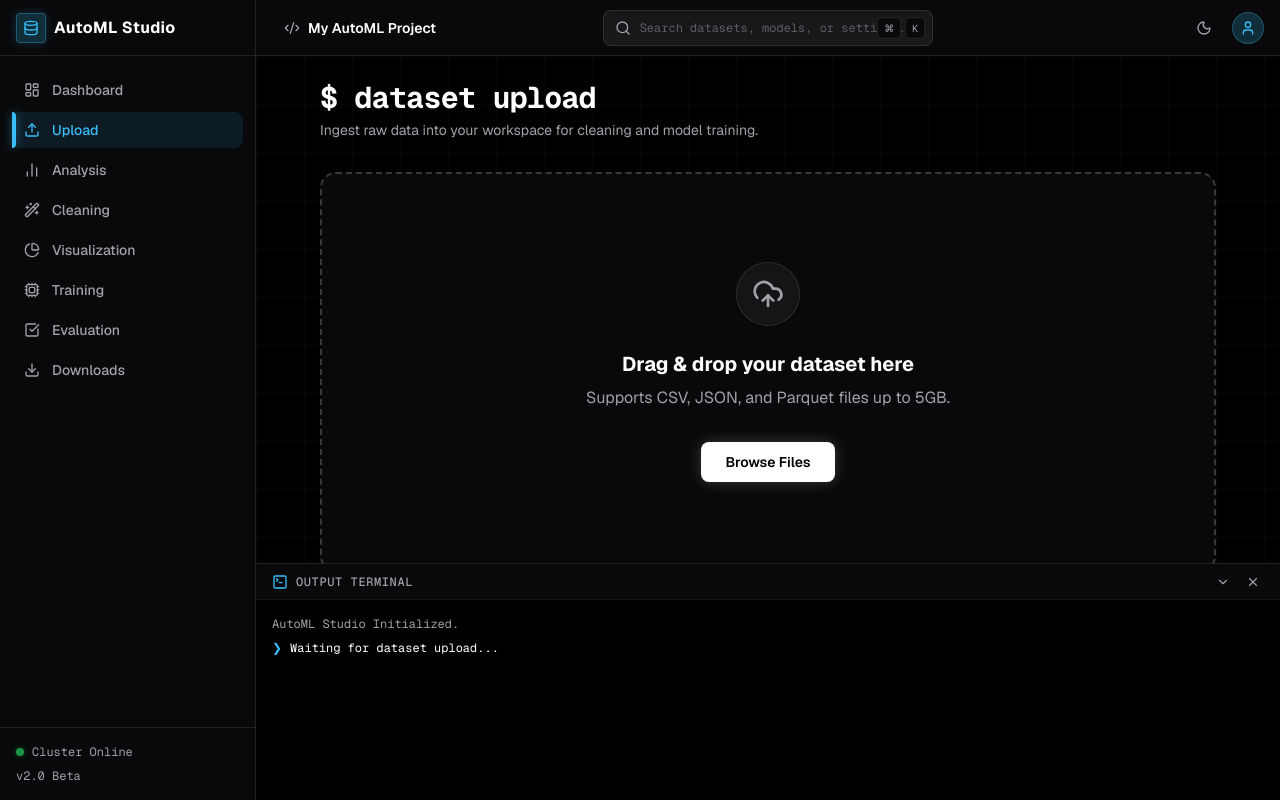
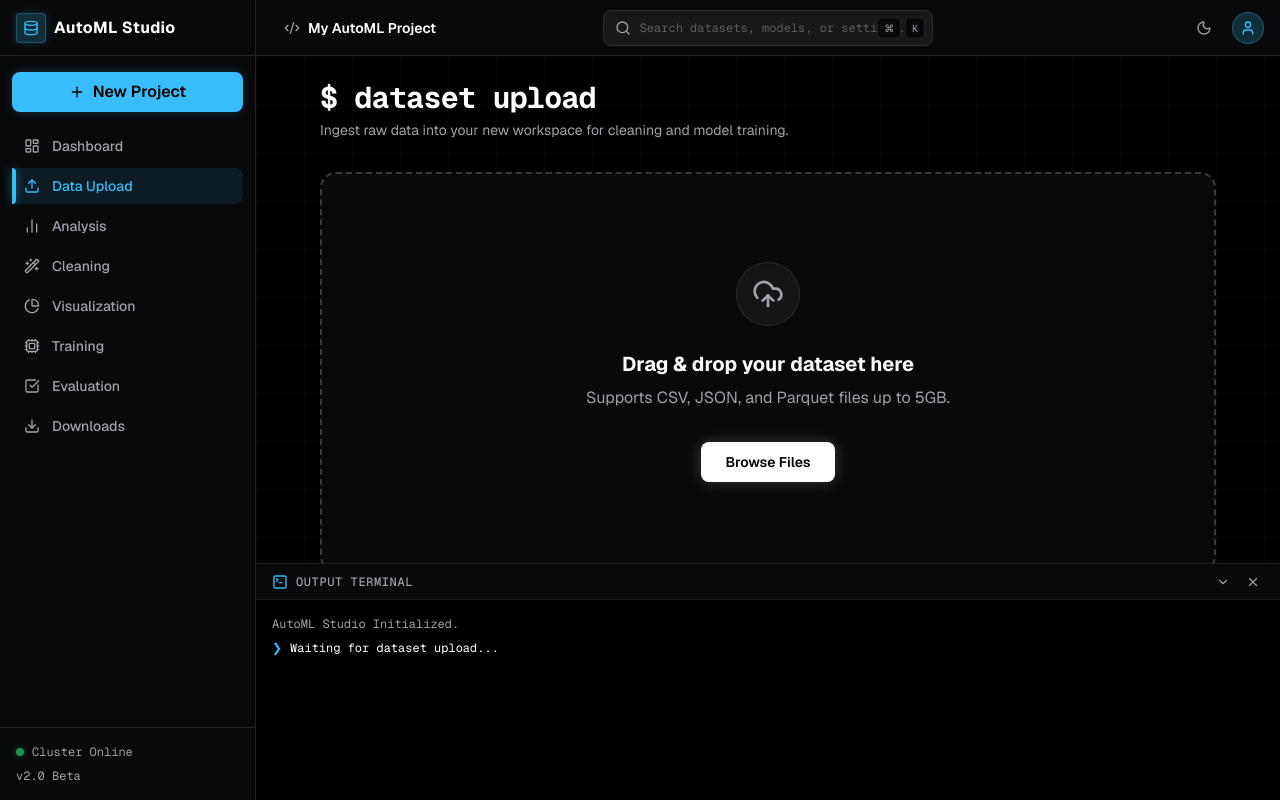
Before and after one commit to punit1703/AutoML-Studio, a Next.js app in the folder frontend/: page /studio/upload in a window 1280 px wide. Built offline with nearby package versions, Linux system fonts and the light colour scheme.

Commit message:
resolve project overwrite bug and improve workspace UX

```diff
--- a/frontend/app/studio/upload/page.tsx
+++ b/frontend/app/studio/upload/page.tsx
@@ -113,9 +113,29 @@ export default function DatasetUploadPage() {
         <h1 className="text-3xl font-bold tracking-tight text-foreground font-mono">
           $ dataset upload
         </h1>
-        <p className="text-muted-foreground mt-1 text-sm">
-          Ingest raw data into your workspace for cleaning and model training.
-        </p>
+        {projectId ? (
+          <div className="mt-4 p-4 bg-primary/10 border border-primary/20 rounded-lg flex flex-col sm:flex-row items-start sm:items-center justify-between gap-4">
+            <div>
+              <p className="text-sm font-medium text-white">Adding to Existing Project</p>
+              <p className="text-xs text-muted-foreground mt-1">
+                You are currently adding a dataset to your active workspace. If you meant to start a new project for this data, click here:
+              </p>
+            </div>
+            <button
+              onClick={() => {
+                setProjectId(null);
+                setDatasetId(null);
+              }}
+              className="shrink-0 text-xs px-4 py-2 bg-primary text-black rounded hover:bg-primary/90 font-bold shadow-[0_0_10px_rgba(56,189,248,0.3)] transition-all"
+            >
+              Start New Project
+            </button>
+          </div>
+        ) : (
+          <p className="text-muted-foreground mt-1 text-sm">
+            Ingest raw data into your new workspace for cleaning and model training.
+          </p>
+        )}
       </div>
 
       <AnimatePresence mode="wait">
--- a/frontend/components/studio/sidebar.tsx
+++ b/frontend/components/studio/sidebar.tsx
@@ -2,8 +2,9 @@
 
 import * as React from "react";
 import Link from "next/link";
-import { usePathname } from "next/navigation";
+import { usePathname, useRouter } from "next/navigation";
 import { cn } from "@/lib/utils";
+import { useAppContext } from "@/context/AppContext";
 import {
   LayoutDashboard,
   Upload,
@@ -13,13 +14,14 @@ import {
   Cpu,
   CheckSquare,
   Download,
-  Database
+  Database,
+  Plus
 } from "lucide-react";
 import { motion } from "framer-motion";
 
 const sidebarNavItems = [
   { title: "Dashboard", href: "/studio/dashboard", icon: LayoutDashboard },
-  { title: "Upload", href: "/studio/upload", icon: Upload },
+  { title: "Data Upload", href: "/studio/upload", icon: Upload },
   { title: "Analysis", href: "/studio/analysis", icon: BarChart2 },
   { title: "Cleaning", href: "/studio/cleaning", icon: Wand2 },
   { title: "Visualization", href: "/studio/visualization", icon: PieChart },
@@ -30,6 +32,14 @@ const sidebarNavItems = [
 
 export function StudioSidebar() {
   const pathname = usePathname();
+  const router = useRouter();
+  const { setProjectId, setDatasetId } = useAppContext();
+
+  const handleNewProject = () => {
+    setProjectId(null);
+    setDatasetId(null);
+    router.push("/studio/upload");
+  };
 
   return (
     <div className="flex h-full w-64 flex-col bg-[#09090b] border-r border-white/10 shrink-0">
@@ -42,7 +52,17 @@ export function StudioSidebar() {
         </Link>
       </div>
 
-      <nav className="flex-1 overflow-y-auto py-4 px-3 space-y-1 scrollbar-hide">
+      <div className="px-3 py-4">
+        <button
+          onClick={handleNewProject}
+          className="w-full flex items-center justify-center gap-2 bg-primary text-black font-semibold rounded-md py-2 hover:bg-primary/90 transition-colors shadow-[0_0_10px_rgba(56,189,248,0.2)]"
+        >
+          <Plus className="w-4 h-4" />
+          New Project
+        </button>
+      </div>
+
+      <nav className="flex-1 overflow-y-auto px-3 space-y-1 scrollbar-hide">
         {sidebarNavItems.map((item) => {
           const isActive = pathname === item.href;
           const Icon = item.icon;
--- a/frontend/components/studio/top-navbar.tsx
+++ b/frontend/components/studio/top-navbar.tsx
@@ -9,7 +9,7 @@ import api from "@/lib/api";
 import { motion, AnimatePresence } from "framer-motion";
 
 export function StudioTopNavbar() {
-  const { projectId, datasetId, setDatasetId } = useAppContext();
+  const { projectId, setProjectId, datasetId, setDatasetId } = useAppContext();
   const [recentlySaved, setRecentlySaved] = useState(false);
   const [showModal, setShowModal] = useState(false);
   const [projectName, setProjectName] = useState("My AutoML Project");
```
